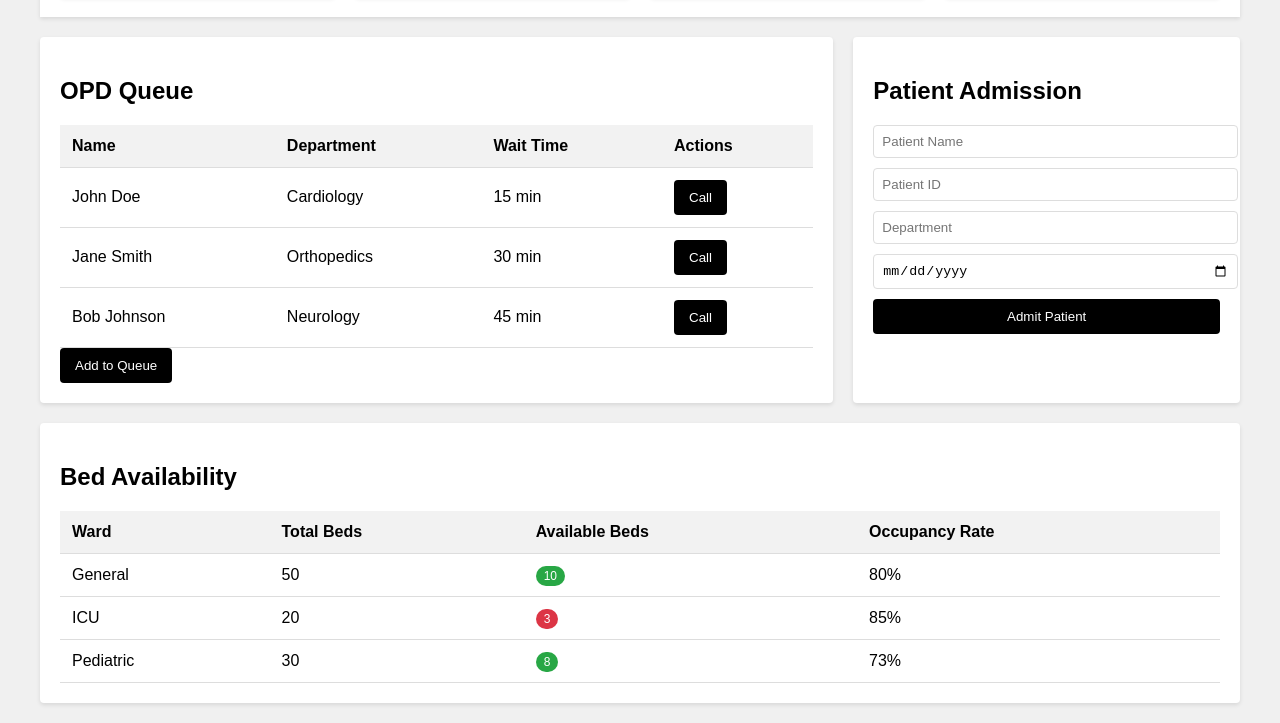
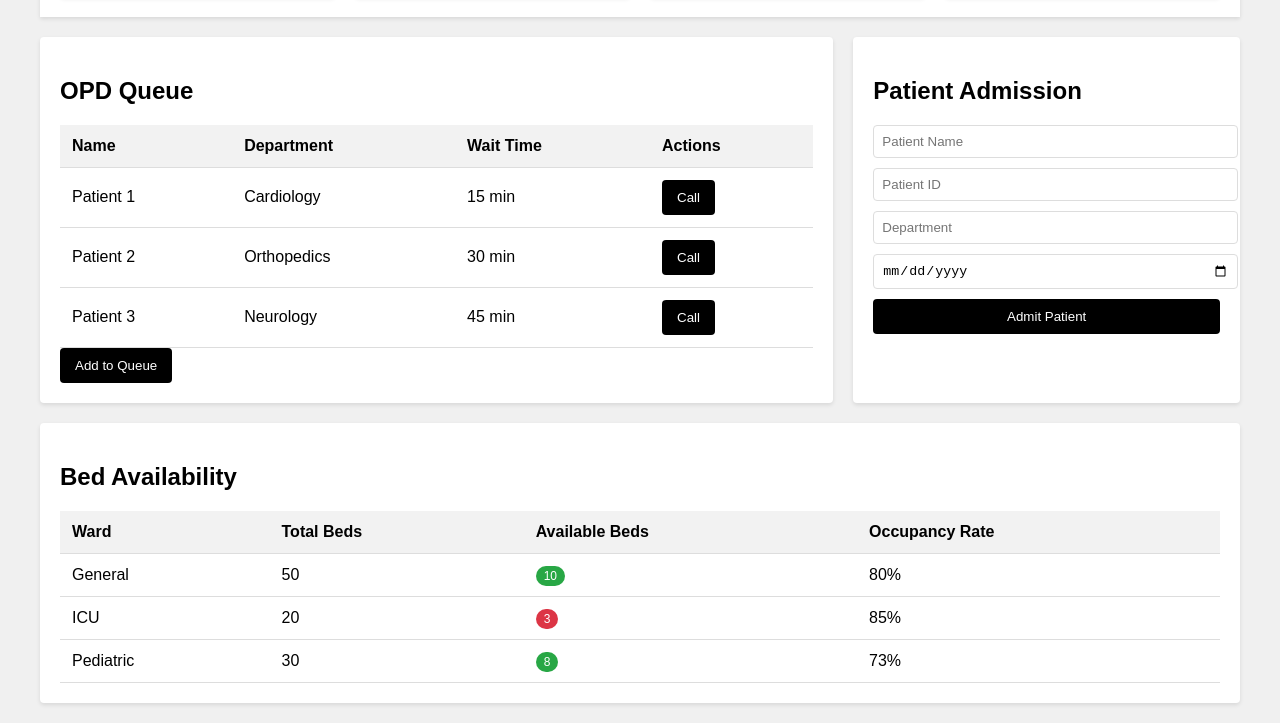
Before and after one commit to Web-Knight/html-rough, a plain HTML site: page admin-page/admin.html in a window 1280 px wide. Shown: the part 208-931 px from the top of the page. Drawn offline with Linux system fonts and the light colour scheme.

Commit message:
Update admin.html

```diff
--- a/admin-page/admin.html
+++ b/admin-page/admin.html
@@ -174,9 +174,9 @@
     <script>
         // Sample data
         let opdQueue = [
-            { id: 1, name: "John Doe", department: "Cardiology", waitTime: "15 min" },
-            { id: 2, name: "Jane Smith", department: "Orthopedics", waitTime: "30 min" },
-            { id: 3, name: "Bob Johnson", department: "Neurology", waitTime: "45 min" },
+            { id: 1, name: "Patient 1", department: "Cardiology", waitTime: "15 min" },
+            { id: 2, name: "Patient 2", department: "Orthopedics", waitTime: "30 min" },
+            { id: 3, name: "Patient 3", department: "Neurology", waitTime: "45 min" },
         ];
 
         let bedAvailability = [
```
